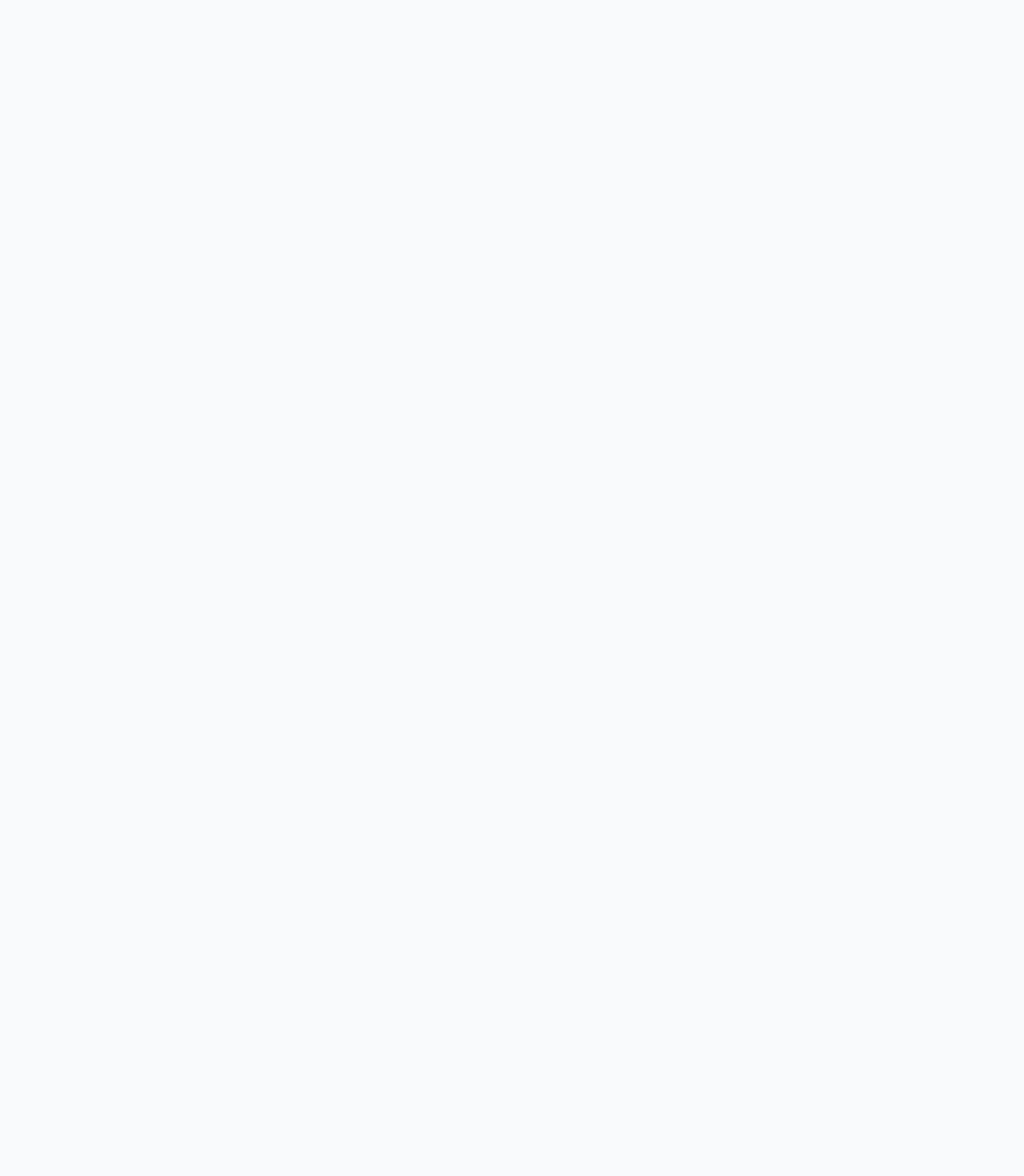
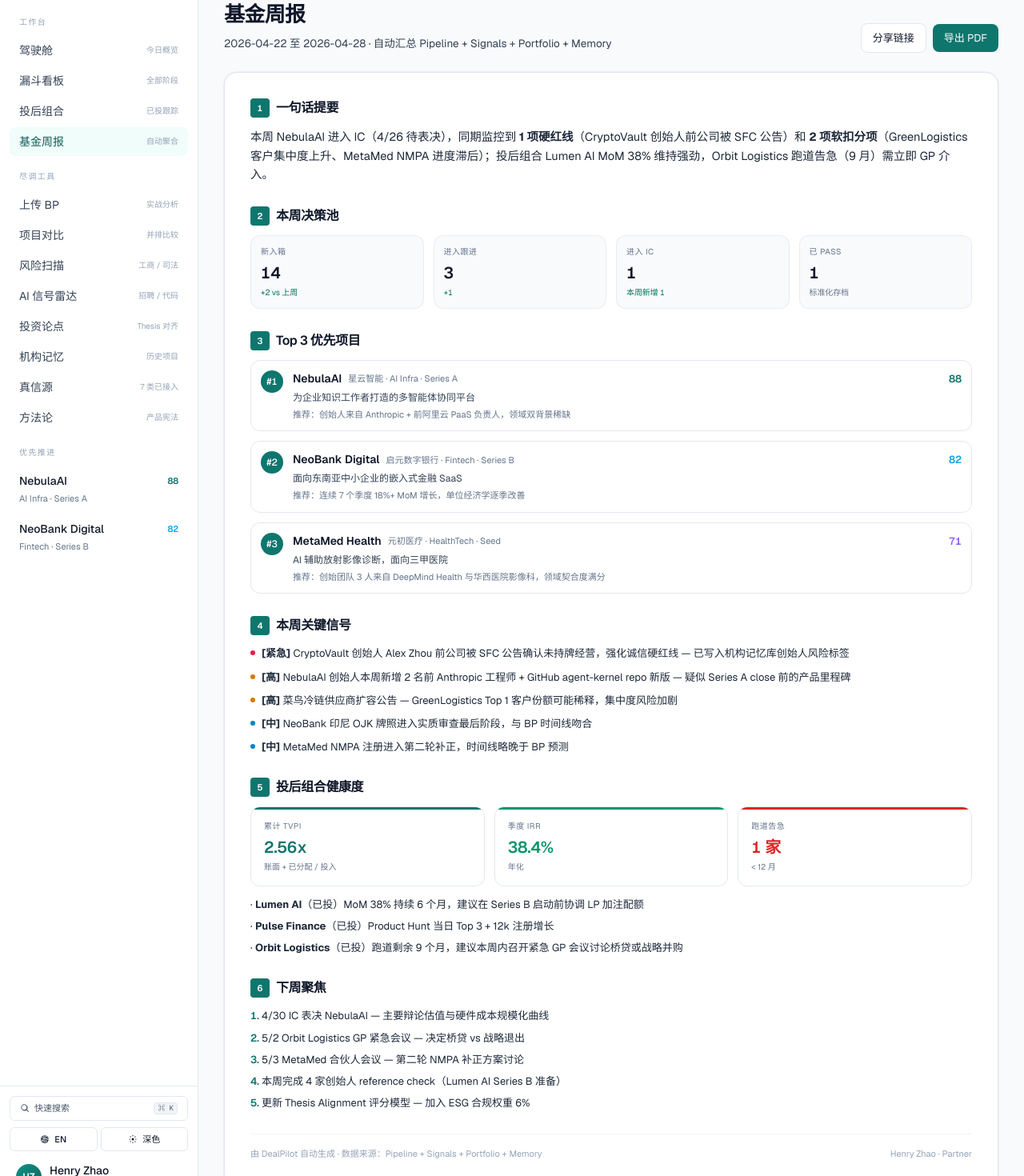
Before and after one commit to sherconan/dealpilot-claude, a React (Vite) app: page /briefings in a window 1280 px wide. Before the commit this address had no page. Shown: the part 80-1550 px from the top of the page at 80% size. Before the commit the page ends 800 px from the top, so only its background shows below. Built offline with nearby package versions, Linux system fonts and the light colour scheme.

Commit message:
feat(s16): /briefings auto weekly fund report — pipeline+signals+portfolio rollup

```diff
--- a/src/App.tsx
+++ b/src/App.tsx
@@ -13,6 +13,7 @@
 import Signals from './pages/Signals'
 import Docs from './pages/Docs'
 import Compare from './pages/Compare'
+import Briefings from './pages/Briefings'
 
 export default function App() {
   return (
@@ -29,6 +30,7 @@
         <Route path="/signals" element={<Signals />} />
         <Route path="/docs" element={<Docs />} />
         <Route path="/compare" element={<Compare />} />
+        <Route path="/briefings" element={<Briefings />} />
         <Route path="/deal/:id" element={<DealDetail />} />
         <Route path="/deal/:id/memo" element={<ICMemo />} />
       </Route>
--- a/src/components/Layout.tsx
+++ b/src/components/Layout.tsx
@@ -12,6 +12,7 @@
     { to: '/', label: t('nav.dashboard'), hint: t('nav.dashboard.hint') },
     { to: '/pipeline', label: t('nav.pipeline'), hint: t('nav.pipeline.hint') },
     { to: '/portfolio', label: t('nav.portfolio'), hint: t('nav.portfolio.hint') },
+    { to: '/briefings', label: t('nav.briefings'), hint: t('nav.briefings.hint') },
   ]
   const tools = [
     { to: '/upload', label: t('nav.upload'), hint: t('nav.upload.hint') },
--- a/src/i18n/dict.ts
+++ b/src/i18n/dict.ts
@@ -26,6 +26,8 @@
   'nav.docs.hint': { zh: '产品宪法', en: 'Foundation' },
   'nav.compare': { zh: '项目对比', en: 'Compare' },
   'nav.compare.hint': { zh: '并排比较', en: 'Side-by-side' },
+  'nav.briefings': { zh: '基金周报', en: 'Briefings' },
+  'nav.briefings.hint': { zh: '自动聚合', en: 'Auto roll-up' },
   'nav.workspace': { zh: '工作台', en: 'Workspace' },
   'nav.priority': { zh: '优先推进', en: 'Priority' },
   'nav.tools': { zh: '尽调工具', en: 'DD Tools' },
--- /dev/null
+++ b/src/pages/Briefings.tsx
@@ -0,0 +1,143 @@
+import { useState } from 'react'
+import { Link } from 'react-router-dom'
+import { deals } from '../data/deals'
+
+export default function Briefings() {
+  const [shared, setShared] = useState(false)
+  const top3 = [...deals].sort((a, b) => b.score - a.score).slice(0, 3)
+  const passed = deals.filter((d) => d.recommendation === 'pass').length
+  const onIC = deals.filter((d) => d.stage === 'ic').length
+
+  function copyLink() {
+    navigator.clipboard.writeText(window.location.href)
+    setShared(true)
+    setTimeout(() => setShared(false), 2200)
+  }
+
+  return (
+    <div className="px-8 py-6 max-w-[1100px] mx-auto">
+      <header className="flex items-end justify-between mb-6 gap-4 flex-wrap">
+        <div>
+          <div className="text-[11px] tracking-[0.16em] text-ink-500 uppercase">Weekly Brief · 2026 W17</div>
+          <h1 className="text-[26px] font-semibold tracking-tight mt-1">基金周报</h1>
+          <p className="text-[13.5px] text-ink-700 mt-1.5 max-w-3xl leading-relaxed">
+            2026-04-22 至 2026-04-28 · 自动汇总 Pipeline + Signals + Portfolio + Memory
+          </p>
+        </div>
+        <div className="flex items-center gap-2 no-print">
+          <button onClick={copyLink} className="px-3.5 py-2 text-[13px] rounded-lg border border-ink-200 bg-white hover:bg-ink-50">
+            {shared ? '已复制 ✓' : '分享链接'}
+          </button>
+          <button onClick={() => window.print()} className="px-3.5 py-2 text-[13px] rounded-lg bg-brand-700 text-white hover:bg-brand-800">导出 PDF</button>
+        </div>
+      </header>
+
+      <article className="bg-white border border-ink-200 rounded-2xl p-8 shadow-card space-y-7">
+        <Section num="1" title="一句话提要">
+          <p className="text-[14.5px] text-ink-800 leading-relaxed">
+            本周 NebulaAI 进入 IC（4/26 待表决），同期监控到 <b>1 项硬红线</b>（CryptoVault 创始人前公司被 SFC 公告）和 <b>2 项软扣分项</b>（GreenLogistics 客户集中度上升、MetaMed NMPA 进度滞后）；投后组合 Lumen AI MoM 38% 维持强劲，Orbit Logistics 跑道告急（9 月）需立即 GP 介入。
+          </p>
+        </Section>
+
+        <Section num="2" title="本周决策池">
+          <div className="grid grid-cols-2 md:grid-cols-4 gap-3">
+            <Stat label="新入箱" value="14" delta="+2 vs 上周" pos />
+            <Stat label="进入跟进" value="3" delta="+1" pos />
+            <Stat label="进入 IC" value={`${onIC}`} delta="本周新增 1" pos />
+            <Stat label="已 Pass" value={`${passed}`} delta="标准化存档" />
+          </div>
+        </Section>
+
+        <Section num="3" title="Top 3 优先项目">
+          <div className="space-y-3">
+            {top3.map((d, i) => (
+              <Link key={d.id} to={`/deal/${d.id}`} className="flex items-start gap-3 p-3 border border-ink-200 rounded-xl hover:bg-ink-50 transition">
+                <div className="num w-7 h-7 rounded-full bg-brand-700 text-white text-[12px] font-medium flex items-center justify-center shrink-0">#{i + 1}</div>
+                <div className="flex-1 min-w-0">
+                  <div className="flex items-center gap-2 flex-wrap">
+                    <span className="font-semibold text-[14px]">{d.name}</span>
+                    <span className="text-[11px] text-ink-500">{d.cnName} · {d.sector} · {d.round}</span>
+                    <span className="num text-[13px] font-semibold ml-auto" style={{ color: d.accentColor }}>{d.score}</span>
+                  </div>
+                  <div className="text-[12px] text-ink-700 mt-1 line-clamp-2">{d.tagline}</div>
+                  <div className="text-[11px] text-ink-500 mt-1">推荐：{d.wins[0]}</div>
+                </div>
+              </Link>
+            ))}
+          </div>
+        </Section>
+
+        <Section num="4" title="本周关键信号">
+          <ul className="space-y-2 text-[13px] text-ink-800 leading-relaxed">
+            <li className="flex items-start gap-2"><span className="w-1.5 h-1.5 rounded-full bg-rose-600 mt-[7px] shrink-0" /><span><b>[紧急]</b> CryptoVault 创始人 Alex Zhou 前公司被 SFC 公告确认未持牌经营，强化诚信硬红线 — 已写入机构记忆库创始人风险标签</span></li>
+            <li className="flex items-start gap-2"><span className="w-1.5 h-1.5 rounded-full bg-amber-600 mt-[7px] shrink-0" /><span><b>[高]</b> NebulaAI 创始人本周新增 2 名前 Anthropic 工程师 + GitHub agent-kernel repo 新版 — 疑似 Series A close 前的产品里程碑</span></li>
+            <li className="flex items-start gap-2"><span className="w-1.5 h-1.5 rounded-full bg-amber-600 mt-[7px] shrink-0" /><span><b>[高]</b> 菜鸟冷链供应商扩容公告 — GreenLogistics Top 1 客户份额可能稀释，集中度风险加剧</span></li>
+            <li className="flex items-start gap-2"><span className="w-1.5 h-1.5 rounded-full bg-sky-600 mt-[7px] shrink-0" /><span><b>[中]</b> NeoBank 印尼 OJK 牌照进入实质审查最后阶段，与 BP 时间线吻合</span></li>
+            <li className="flex items-start gap-2"><span className="w-1.5 h-1.5 rounded-full bg-sky-600 mt-[7px] shrink-0" /><span><b>[中]</b> MetaMed NMPA 注册进入第二轮补正，时间线略晚于 BP 预测</span></li>
+          </ul>
+        </Section>
+
+        <Section num="5" title="投后组合健康度">
+          <div className="grid grid-cols-1 md:grid-cols-3 gap-3 mb-3">
+            <KPI label="累计 TVPI" value="2.56x" hint="账面 + 已分配 / 投入" color="#0f766e" />
+            <KPI label="季度 IRR" value="38.4%" hint="年化" color="#059669" />
+            <KPI label="跑道告急" value="1 家" hint="< 12 月" color="#dc2626" />
+          </div>
+          <ul className="space-y-1.5 text-[13px] text-ink-800 leading-relaxed">
+            <li>· <b>Lumen AI</b>（已投）MoM 38% 持续 6 个月，建议在 Series B 启动前协调 LP 加注配额</li>
+            <li>· <b>Pulse Finance</b>（已投）Product Hunt 当日 Top 3 + 12k 注册增长</li>
+            <li>· <b>Orbit Logistics</b>（已投）跑道剩余 9 个月，建议本周内召开紧急 GP 会议讨论桥贷或战略并购</li>
+          </ul>
+        </Section>
+
+        <Section num="6" title="下周聚焦">
+          <ol className="list-decimal list-inside marker:text-brand-700 marker:font-semibold space-y-1.5 text-[13px] text-ink-800 leading-relaxed">
+            <li>4/30 IC 表决 NebulaAI — 主要辩论估值与硬件成本规模化曲线</li>
+            <li>5/2 Orbit Logistics GP 紧急会议 — 决定桥贷 vs 战略退出</li>
+            <li>5/3 MetaMed 合伙人会议 — 第二轮 NMPA 补正方案讨论</li>
+            <li>本周完成 4 家创始人 reference check（Lumen AI Series B 准备）</li>
+            <li>更新 Thesis Alignment 评分模型 — 加入 ESG 合规权重 6%</li>
+          </ol>
+        </Section>
+
+        <div className="text-[11px] text-ink-400 pt-4 border-t border-ink-100 flex items-center justify-between">
+          <span>由 DealPilot 自动生成 · 数据来源：Pipeline + Signals + Portfolio + Memory</span>
+          <span>Henry Zhao · Partner</span>
+        </div>
+      </article>
+    </div>
+  )
+}
+
+function Section({ num, title, children }: { num: string; title: string; children: React.ReactNode }) {
+  return (
+    <section>
+      <h3 className="text-[16px] font-semibold tracking-tight mb-3 flex items-center gap-2 text-ink-900">
+        <span className="num w-6 h-6 rounded bg-brand-700 text-white text-[11px] flex items-center justify-center">{num}</span>
+        {title}
+      </h3>
+      {children}
+    </section>
+  )
+}
+
+function Stat({ label, value, delta, pos }: { label: string; value: string; delta: string; pos?: boolean }) {
+  return (
+    <div className="bg-ink-50 border border-ink-200/70 rounded-xl p-3">
+      <div className="text-[10px] text-ink-500 tracking-wider uppercase">{label}</div>
+      <div className="num font-semibold text-[20px] tracking-tight mt-1">{value}</div>
+      <div className={`text-[10px] num mt-0.5 ${pos ? 'text-emerald-700' : 'text-ink-500'}`}>{delta}</div>
+    </div>
+  )
+}
+
+function KPI({ label, value, hint, color }: { label: string; value: string; hint: string; color: string }) {
+  return (
+    <div className="bg-white border border-ink-200 rounded-xl p-4 relative overflow-hidden">
+      <div className="absolute top-0 left-0 w-full h-[3px]" style={{ background: color }} />
+      <div className="text-[10px] text-ink-500 tracking-wider uppercase">{label}</div>
+      <div className="num font-semibold text-[20px] tracking-tight mt-1" style={{ color }}>{value}</div>
+      <div className="text-[10px] text-ink-500 mt-0.5">{hint}</div>
+    </div>
+  )
+}
```
